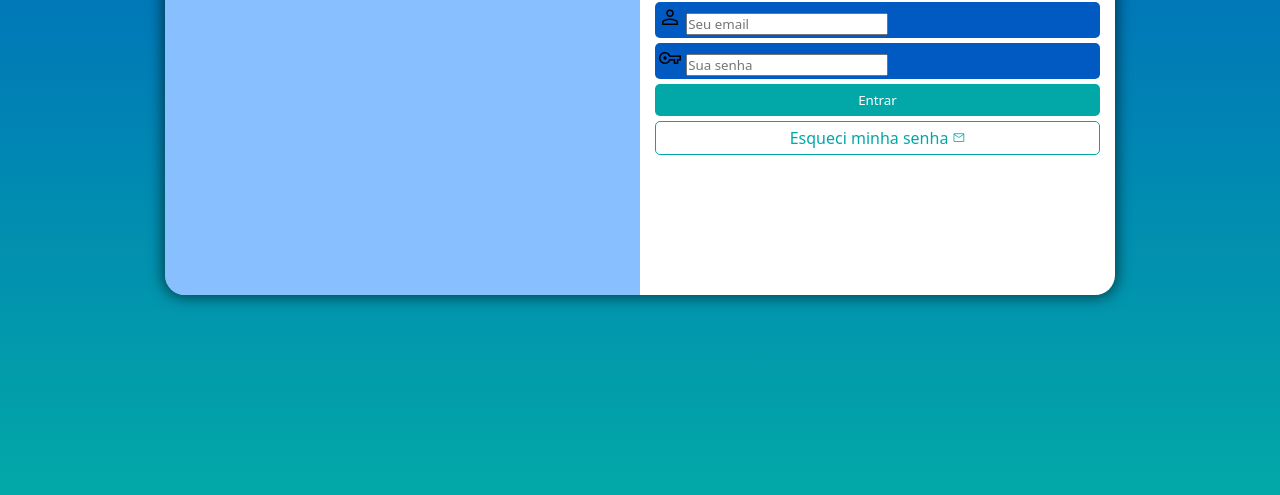
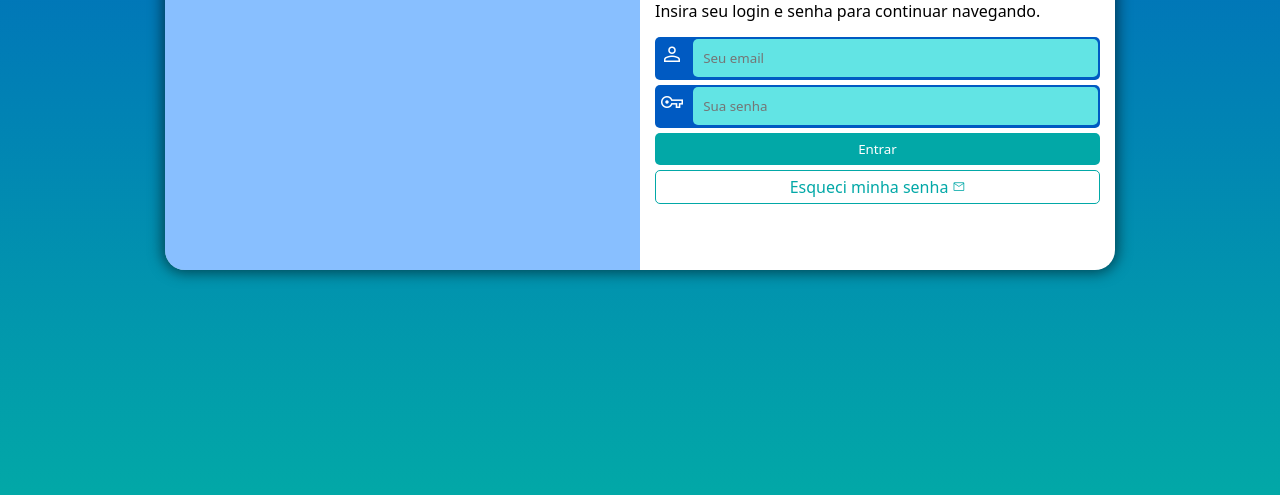
Before and after one commit to thiagocardoso1/projeto-login, a plain HTML site: page index.html in a window 1280 px wide. Shown: the part 305-800 px from the top of the page. Drawn offline with nearby package versions, Linux system fonts and the light colour scheme.

Commit message:
atualizei formulario

```diff
--- a/estilos/media-queries.css
+++ b/estilos/media-queries.css
@@ -42,7 +42,7 @@ Grandes telas: acima de 1200px
 
     section#login {
         width: 950px;
-        height: 400px;
+        height: 350px;
     }
 
     section#login > div#imagem {
@@ -60,4 +60,5 @@ Grandes telas: acima de 1200px
         background-position: left center;
         width: 50%;
     }
+
 }
--- a/estilos/style.css
+++ b/estilos/style.css
@@ -38,15 +38,15 @@ section {
 
 section#login {
     background-color: white;
-    height: 500px;
+    height: 510px;
     width: 250px;
 
     border-radius: 20px;
     position: absolute;
     left: 50%;
     top: 50%;
+
     transform: translate(-50%, -50%);
-
     transition: width .3s, height .3s ;
     transition-timing-function: ease;
 }
@@ -71,14 +71,31 @@ div#formulario > h1 {
 
 div#formulario > p {
     text-align: justify;
+    padding-bottom: 10px;
 }
 
 form > div.campo {
     background-color: #005ac2;
     width: 100%;
-    padding: 3px;
     margin: 5px 0px 5px 0px;
     border-radius: 5px;
+}
+
+form > div.campo > i {
+    color: white;
+    padding: 5px;
+    border-radius: 5px;
+}
+
+form > div.campo > input {
+    background-color: #62e4e4;
+    width: calc(100% - 40px);
+    position: relative;
+    border: none;
+    border-radius: 5px;
+    padding: 10px;
+
+    transform: translateY(-3px);
 }
 
 label {
```
